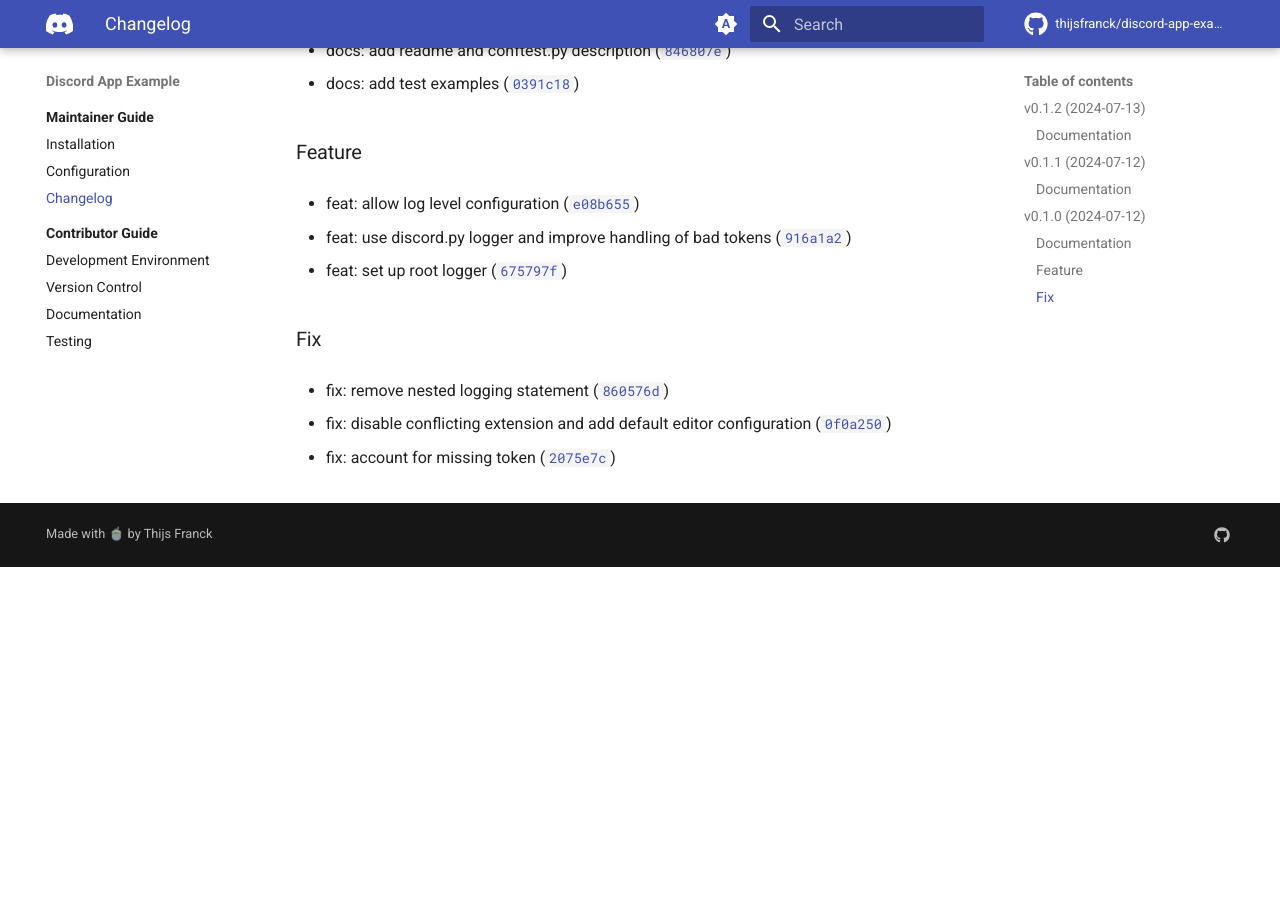
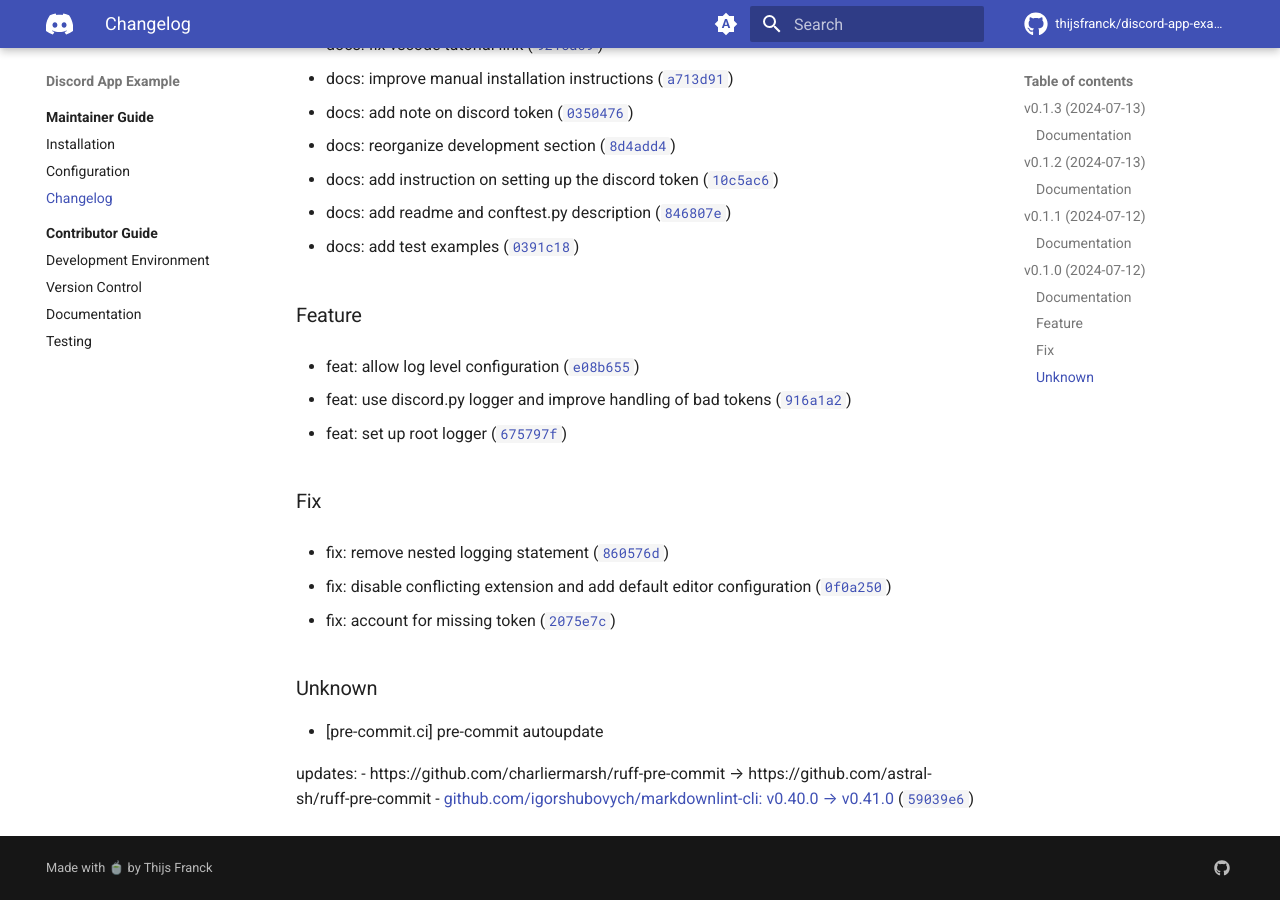
Before and after one commit to thijsfranck/discord-app-example, an MkDocs documentation site: the page built from docs/CHANGELOG.md, in a window 1280 px wide and 900 px high, scrolled down 1663 px. Built offline with MkDocs 1.6.1 and Material for MkDocs 9.7.7, drawn with Linux system fonts in a browser that asks for light colours; comment, search, counter and statistics services are not loaded; the version menu is left out; before the commit the page ends 2230 px from its top, so only the background shows below that; some of the changed text lies outside the part shown.

Commit message:
0.1.3
Automatically generated by python-semantic-release

```diff
--- a/docs/CHANGELOG.md
+++ b/docs/CHANGELOG.md
@@ -1,4 +1,10 @@
 # CHANGELOG
+
+## v0.1.3 (2024-07-13)
+
+### Documentation
+
+* docs: exclude additional commit patterns from changelog ([`5a49d21`](https://github.com/thijsfranck/discord-app-example/commit/5a49d219f52093fdb0710bee18d2b3d6ea00c84a))
 
 ## v0.1.2 (2024-07-13)
 
@@ -99,3 +105,11 @@
 * fix: disable conflicting extension and add default editor configuration ([`0f0a250`](https://github.com/thijsfranck/discord-app-example/commit/0f0a2500c011af7119764107dfbb65282e81532e))
 
 * fix: account for missing token ([`2075e7c`](https://github.com/thijsfranck/discord-app-example/commit/2075e7cf9210e4727546a6f191ad4e896a98e42d))
+
+### Unknown
+
+* [pre-commit.ci] pre-commit autoupdate
+
+updates:
+- https://github.com/charliermarsh/ruff-pre-commit → https://github.com/astral-sh/ruff-pre-commit
+- [github.com/igorshubovych/markdownlint-cli: v0.40.0 → v0.41.0](https://github.com/igorshubovych/markdownlint-cli/compare/v0.40.0...v0.41.0) ([`59039e6`](https://github.com/thijsfranck/discord-app-example/commit/59039e60cc51cf73294b90c53131643d3c6c03d6))
```
